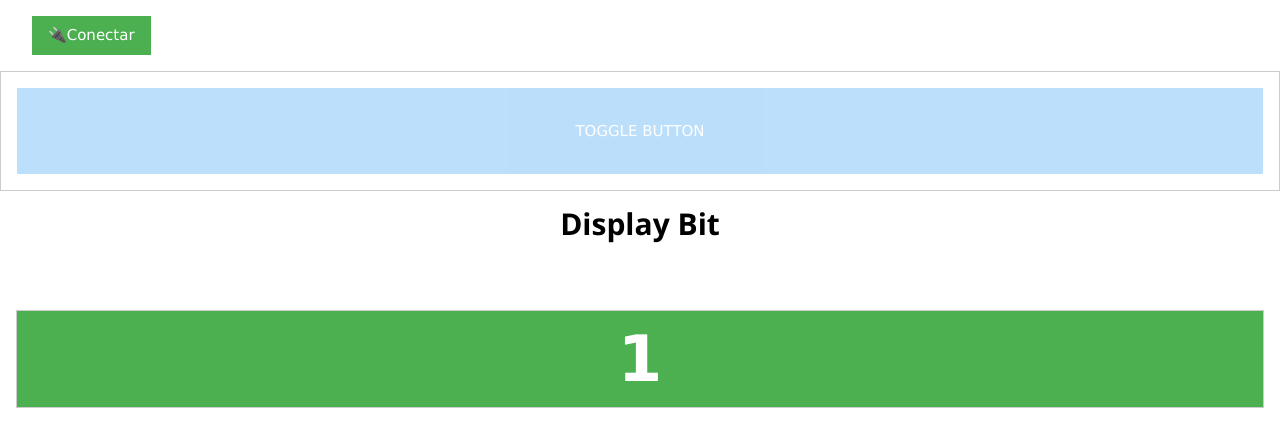
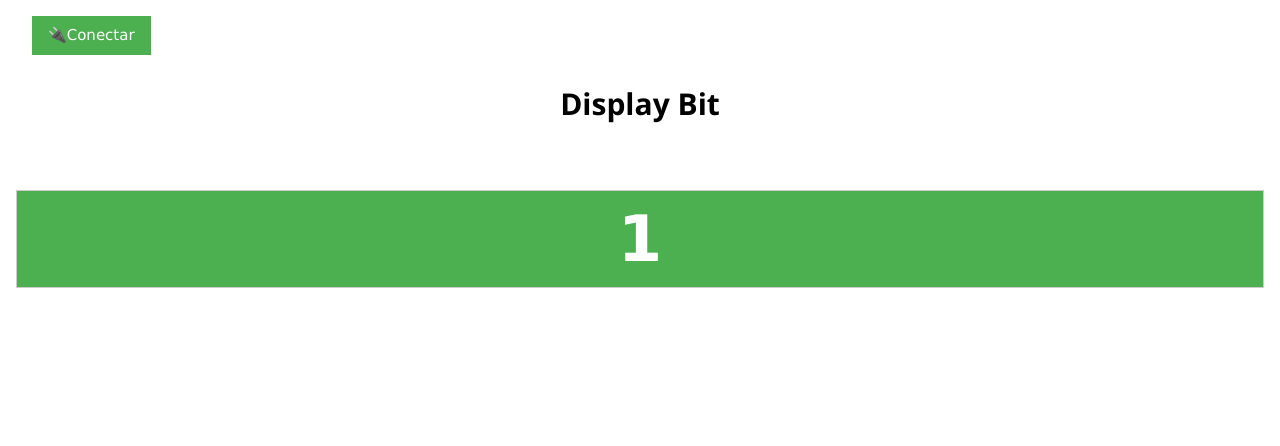
Before and after one commit to FPGAwars/LOVE-FPGA, a plain HTML site: page Software/Display-Bit/web/index.html in a window 1280 px wide. Drawn offline with nearby package versions, Linux system fonts and the light colour scheme.

Commit message:
DisplayBit: test2

```diff
--- a/Software/Display-Bit/web/index.html
+++ b/Software/Display-Bit/web/index.html
@@ -33,12 +33,7 @@
       </div>
     </div>
 
-  <!-- Toggle button -->
-
-    <div class="w3-container w3-margin-top w3-border w3-padding-16">
-      <button class="w3-btn w3-blue w3-block w3-padding-32 w3-ripple" type="button" id="butToggle"  disabled>TOGGLE BUTTON</button>
-    </div>
-
+   <!-- DisplayBit -->
 
     <div class="w3-container w3-center">
       <h2><b>Display Bit</b></h2>
--- a/Software/Display-Bit/web/main.js
+++ b/Software/Display-Bit/web/main.js
@@ -18,7 +18,6 @@ const notSupported = document.getElementById('display_err_not_serial');
 
 //-- Botón de conexion al puerto serie
 const butConnect = document.getElementById('butConnect');
-const butToggle = document.getElementById('butToggle');
 
 //------------------------------------------------------
 //-- PUNTO DE ENTRADA
```
